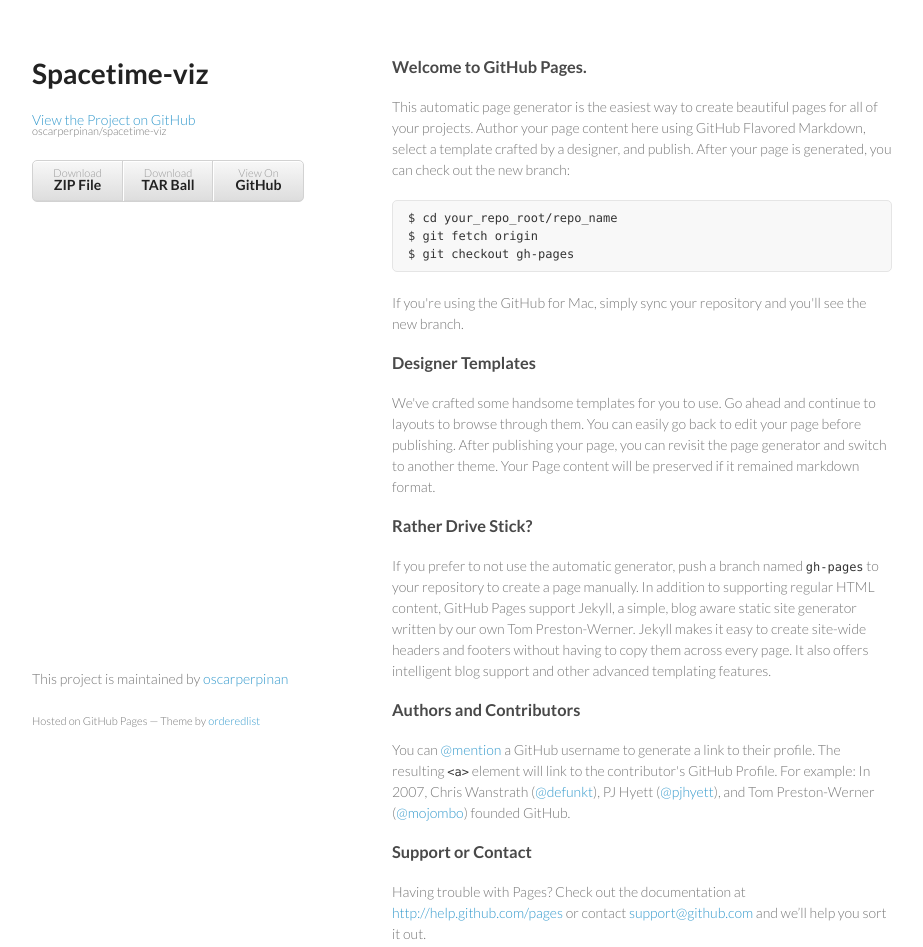
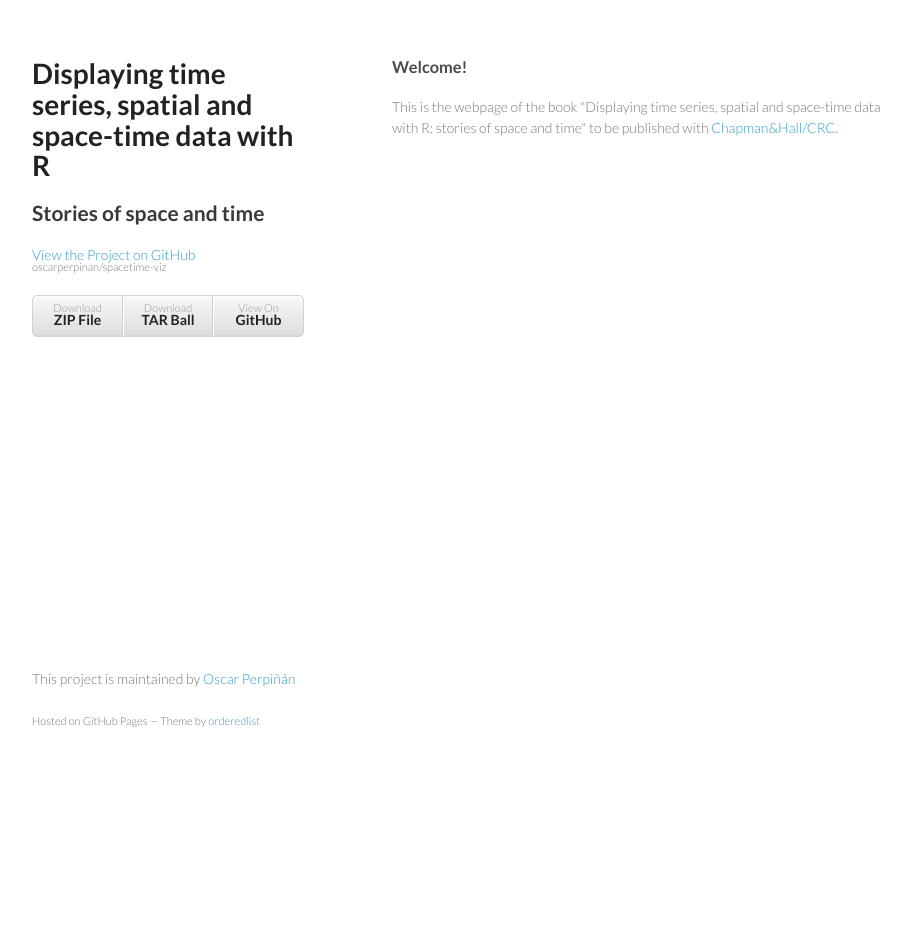
Before and after one commit to oscarperpinan/spacetime-vis, a plain HTML site: page index.html in a window 1280 px wide. Shown: the whole page, without its empty margins (178-1101 px from the left). After the commit the page ends 800 px from the top, so only its background shows below. Drawn offline with Linux system fonts and the light colour scheme.

Commit message:
Update gh-pages

```diff
--- a/index.html
+++ b/index.html
@@ -3,7 +3,8 @@
   <head>
     <meta charset="utf-8">
     <meta http-equiv="X-UA-Compatible" content="chrome=1">
-    <title>Spacetime-viz by oscarperpinan</title>
+    <title>Displaying time series, spatial and
+  space-time data with R: stories of space and time</title>
 
     <link rel="stylesheet" href="stylesheets/styles.css">
     <link rel="stylesheet" href="stylesheets/pygment_trac.css">
@@ -15,7 +16,8 @@
   <body>
     <div class="wrapper">
       <header>
-        <h1>Spacetime-viz</h1>
+        <h1>Displaying time series, spatial and space-time data with R</h1>
+  <h2>Stories of space and time</h2>
         <p></p>
         <p class="view"><a href="https://github.com/oscarperpinan/spacetime-viz">View the Project on GitHub <small>oscarperpinan/spacetime-viz</small></a></p>
         <ul>
@@ -25,35 +27,65 @@
         </ul>
       </header>
       <section>
-        <h3>Welcome to GitHub Pages.</h3>
 
-<p>This automatic page generator is the easiest way to create beautiful pages for all of your projects. Author your page content here using GitHub Flavored Markdown, select a template crafted by a designer, and publish. After your page is generated, you can check out the new branch:</p>
+	<h3>Welcome!</h3>
 
-<pre><code>$ cd your_repo_root/repo_name
-$ git fetch origin
-$ git checkout gh-pages
-</code></pre>
+	<p>This is the webpage of the book "Displaying time series, spatial and
+  space-time data with R: stories of space and time" to be published with <a href="http://www.taylorandfrancis.com/books/series/CRCTHERSER/">Chapman&Hall/CRC</a>.</p>
 
-<p>If you're using the GitHub for Mac, simply sync your repository and you'll see the new branch.</p>
+	<!-- <pre><code>$ cd your_repo_root/repo_name -->
+	<!--     $ git fetch origin -->
+	<!--     $ git checkout gh-pages -->
+	<!-- </code></pre> -->
 
-<h3>Designer Templates</h3>
+	<!-- <p>If you're using the GitHub for Mac, simply sync your repository and you'll see the new branch.</p> -->
 
-<p>We've crafted some handsome templates for you to use. Go ahead and continue to layouts to browse through them. You can easily go back to edit your page before publishing. After publishing your page, you can revisit the page generator and switch to another theme. Your Page content will be preserved if it remained markdown format.</p>
+	<!-- <h3>Designer Templates</h3> -->
 
-<h3>Rather Drive Stick?</h3>
+	<!-- <p>We've crafted some handsome templates for you to use. Go -->
+	<!-- ahead and continue to layouts to browse through them. You can -->
+	<!-- easily go back to edit your page before publishing. After -->
+	<!-- publishing your page, you can revisit the page generator and -->
+	<!-- switch to another theme. Your Page content will be preserved -->
+	<!-- if it remained markdown format.</p> -->
 
-<p>If you prefer to not use the automatic generator, push a branch named <code>gh-pages</code> to your repository to create a page manually. In addition to supporting regular HTML content, GitHub Pages support Jekyll, a simple, blog aware static site generator written by our own Tom Preston-Werner. Jekyll makes it easy to create site-wide headers and footers without having to copy them across every page. It also offers intelligent blog support and other advanced templating features.</p>
+	<!-- <h3>Rather Drive Stick?</h3> -->
 
-<h3>Authors and Contributors</h3>
+	<!-- <p>If you prefer to not use the automatic generator, push a -->
+	<!-- branch named <code>gh-pages</code> to your repository to -->
+	<!-- create a page manually. In addition to supporting regular HTML -->
+	<!-- content, GitHub Pages support Jekyll, a simple, blog aware -->
+	<!-- static site generator written by our own Tom -->
+	<!-- Preston-Werner. Jekyll makes it easy to create site-wide -->
+	<!-- headers and footers without having to copy them across every -->
+	<!-- page. It also offers intelligent blog support and other -->
+	<!-- advanced templating features.</p> -->
 
-<p>You can <a href="https://github.com/blog/821" class="user-mention">@mention</a> a GitHub username to generate a link to their profile. The resulting <code>&lt;a&gt;</code> element will link to the contributor's GitHub Profile. For example: In 2007, Chris Wanstrath (<a href="https://github.com/defunkt" class="user-mention">@defunkt</a>), PJ Hyett (<a href="https://github.com/pjhyett" class="user-mention">@pjhyett</a>), and Tom Preston-Werner (<a href="https://github.com/mojombo" class="user-mention">@mojombo</a>) founded GitHub.</p>
+	<!-- <h3>Authors and Contributors</h3> -->
 
-<h3>Support or Contact</h3>
+	<!-- <p>You can <a href="https://github.com/blog/821" -->
+	<!-- class="user-mention">@mention</a> a GitHub username to -->
+	<!-- generate a link to their profile. The -->
+	<!-- resulting <code>&lt;a&gt;</code> element will link to the -->
+	<!-- contributor's GitHub Profile. For example: In 2007, Chris -->
+	<!-- Wanstrath (<a href="https://github.com/defunkt" -->
+	<!-- class="user-mention">@defunkt</a>), PJ Hyett -->
+	<!-- (<a href="https://github.com/pjhyett" -->
+	<!-- class="user-mention">@pjhyett</a>), and Tom Preston-Werner -->
+	<!-- (<a href="https://github.com/mojombo" -->
+	<!-- class="user-mention">@mojombo</a>) founded GitHub.</p> -->
 
-<p>Having trouble with Pages? Check out the documentation at <a href="http://help.github.com/pages">http://help.github.com/pages</a> or contact <a href="mailto:support@github.com">support@github.com</a> and we’ll help you sort it out.</p>
+	<!-- <h3>Support or Contact</h3> -->
+
+	<!-- <p>Having trouble with Pages? Check out the documentation -->
+	<!--   at <a href="http://help.github.com/pages">http://help.github.com/pages</a> -->
+	<!--   or -->
+	<!--   contact <a href="mailto:support@github.com">support@github.com</a> -->
+	<!--   and we’ll help you sort it out.</p> -->
       </section>
       <footer>
-        <p>This project is maintained by <a href="https://github.com/oscarperpinan">oscarperpinan</a></p>
+        <p>This project is maintained
+        by <a href="http://procomun.wordpress.com">Oscar Perpiñán</a></p>
         <p><small>Hosted on GitHub Pages &mdash; Theme by <a href="https://github.com/orderedlist">orderedlist</a></small></p>
       </footer>
     </div>
```
